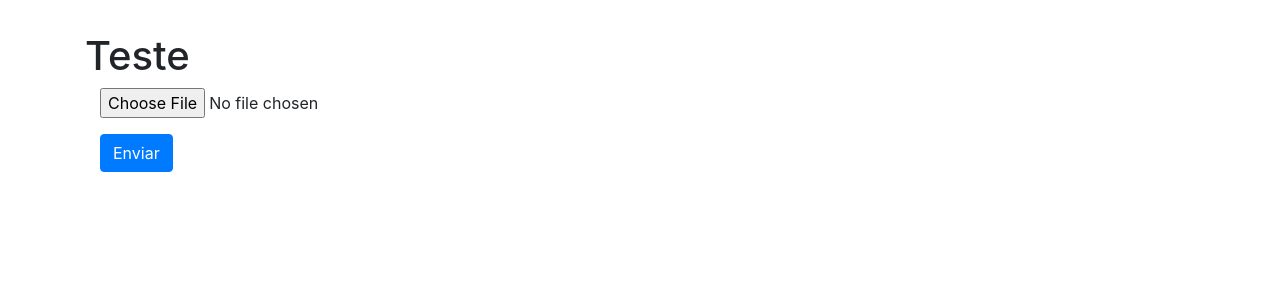
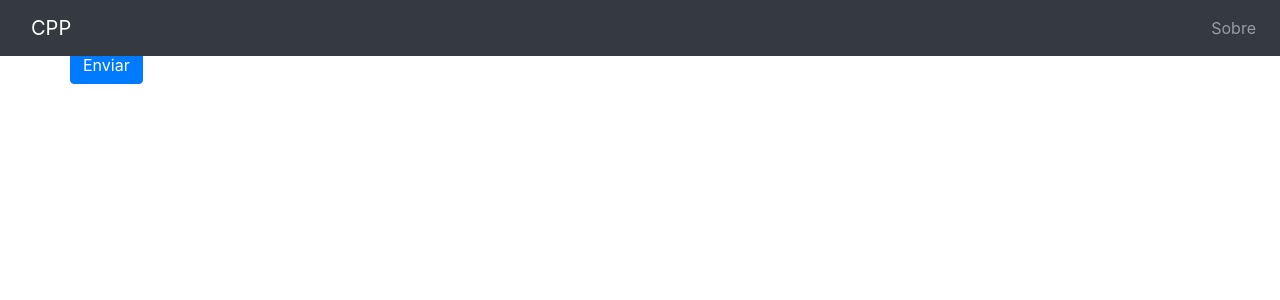
Before and after one commit to nathanmcunha/CPP, a Flask app: page / in a window 1280 px wide. Shown: the top 300 px of the page. Run offline with Flask 2, Linux system fonts and the light colour scheme; some libraries are stand-ins or nearby versions.

Commit message:
navbar template  created

```diff
--- a/cpp_web/app/templates/index.html
+++ b/cpp_web/app/templates/index.html
@@ -1,14 +1,13 @@
-{% extends "template.html" %}
-{% block content %}
-<body>
-    <div class="container-fluid">
-           <form action="{{ url_for('uploadTopsis') }}" method="POST" enctype="multipart/form-data">
-                <div class="form-group">
-                    <input type="file" name="file">
-                </div>
+{% extends "template.html" %} {% block content %}
+<div class="container">
+    <div class="row">
+        <form action="{{ url_for('uploadTopsis') }}" method="POST" enctype="multipart/form-data">
+            <div class="form-group">
+                <input type="file" name="file">
+            </div>
 
-                <input type="submit" class="btn btn-primary"  value="Enviar">
-            </form>
+            <input type="submit" class="btn btn-primary" value="Enviar">
+        </form>
     </div>
-</body>
+</div>
 {% endblock %}
--- a/cpp_web/app/templates/template.html
+++ b/cpp_web/app/templates/template.html
@@ -15,14 +15,24 @@
                 </ul>
             {% endif %}
         {% endwith %}
-     <nav class="site-header stick-top py-1">
-         <a class="py-2 d-none d-md-inline-block"></a>
-     </nav>
-    <div class="container">
-        <div class="page-header">
-            <h1>Teste</h1>
-        </div>
+
+        <nav class="navbar navbar-expand-lg navbar-dark bg-dark fixed-top" id="navbar">
+            <div class="container">
+                <a class="navbar-brand" href="#page-top">CPP</a>
+            </div>
+            <div id="navbarResponsive" class="collapse navbar-collapse">
+                <ul class="navbar-nav ml-auto">
+                    <li class="nav-item">
+                        <a class="nav-link" href="#about">Sobre</a>
+                    </li>
+                </ul>
+            </div>
+        </nav>
+
+
         {% block content %}{% endblock %}
-        </div>
+
+
+
 </body>
 </html>
--- /dev/null
+++ b/cpp_web/app/templates/teste.html
@@ -0,0 +1,4 @@
+{% extends "template.html" %}
+{% block content %}
+
+{% endblock %}
--- a/topsis_notebook/pesos.csv
+++ b/topsis_notebook/pesos.csv
@@ -0,0 +1 @@
+-0.25, 0.5, 0.15, 0.1
```
Also changed, not shown: cpp_web/app/app.py (line endings or trailing spaces), 1 other file.
